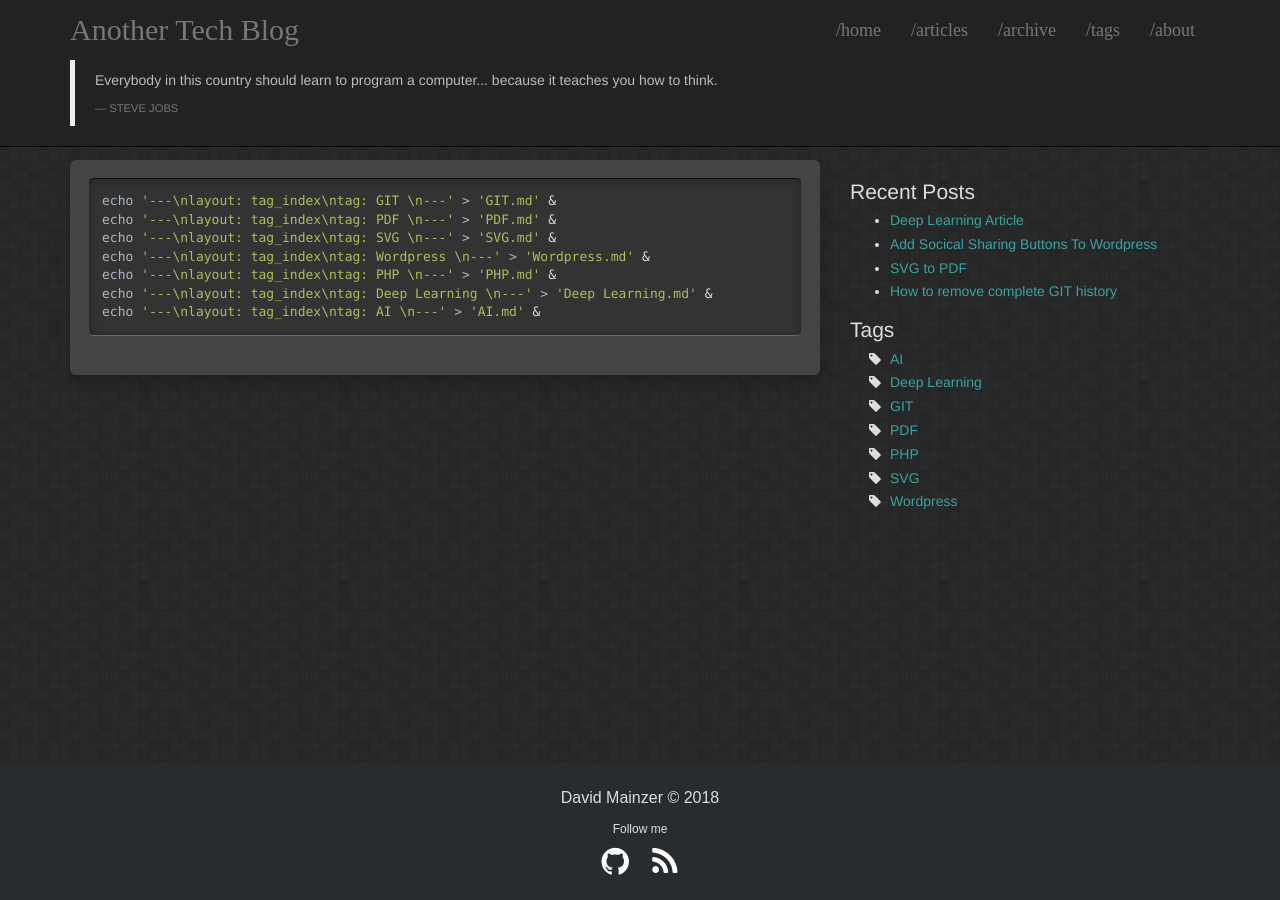
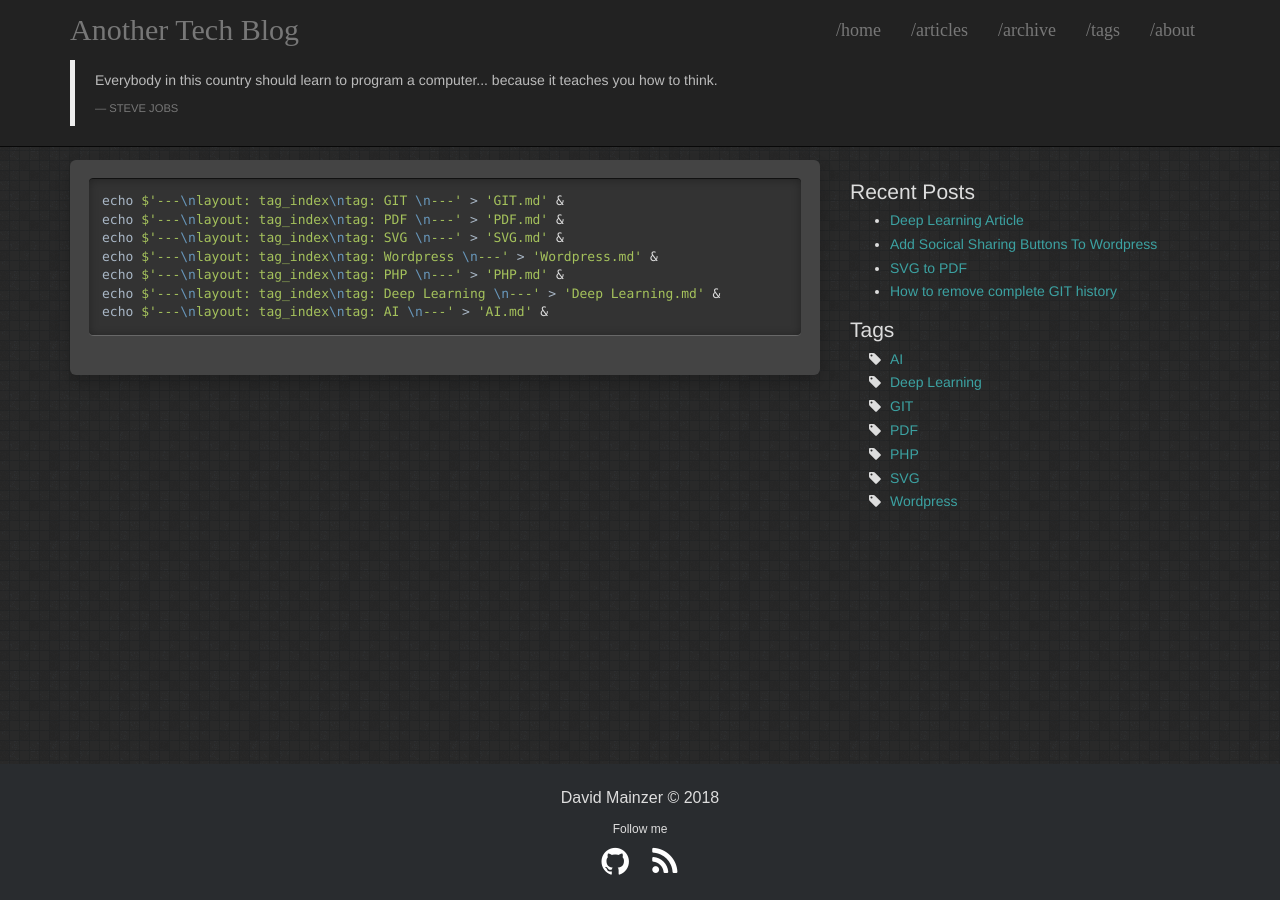
Before and after one commit to davidmainzer/davidmainzer.github.io, a Jekyll site: the page built from admin.md, in a window 1280 px wide and 900 px high. Built offline with Jekyll 4.4.1, drawn with Linux system fonts in a browser that asks for light colours; nearby versions of some CDN libraries.

Commit message:
Update admin.md

```diff
--- a/admin.md
+++ b/admin.md
@@ -4,5 +4,5 @@ layout: page
 
 {% highlight bash %}
 {% for tag in site.tags %}
-echo '---\nlayout: tag_index\ntag: {{ tag[0] }} \n---' > '{{ tag[0] }}.md' &{% endfor %}
+echo $'---\nlayout: tag_index\ntag: {{ tag[0] }} \n---' > '{{ tag[0] }}.md' &{% endfor %}
 {% endhighlight %}
```
